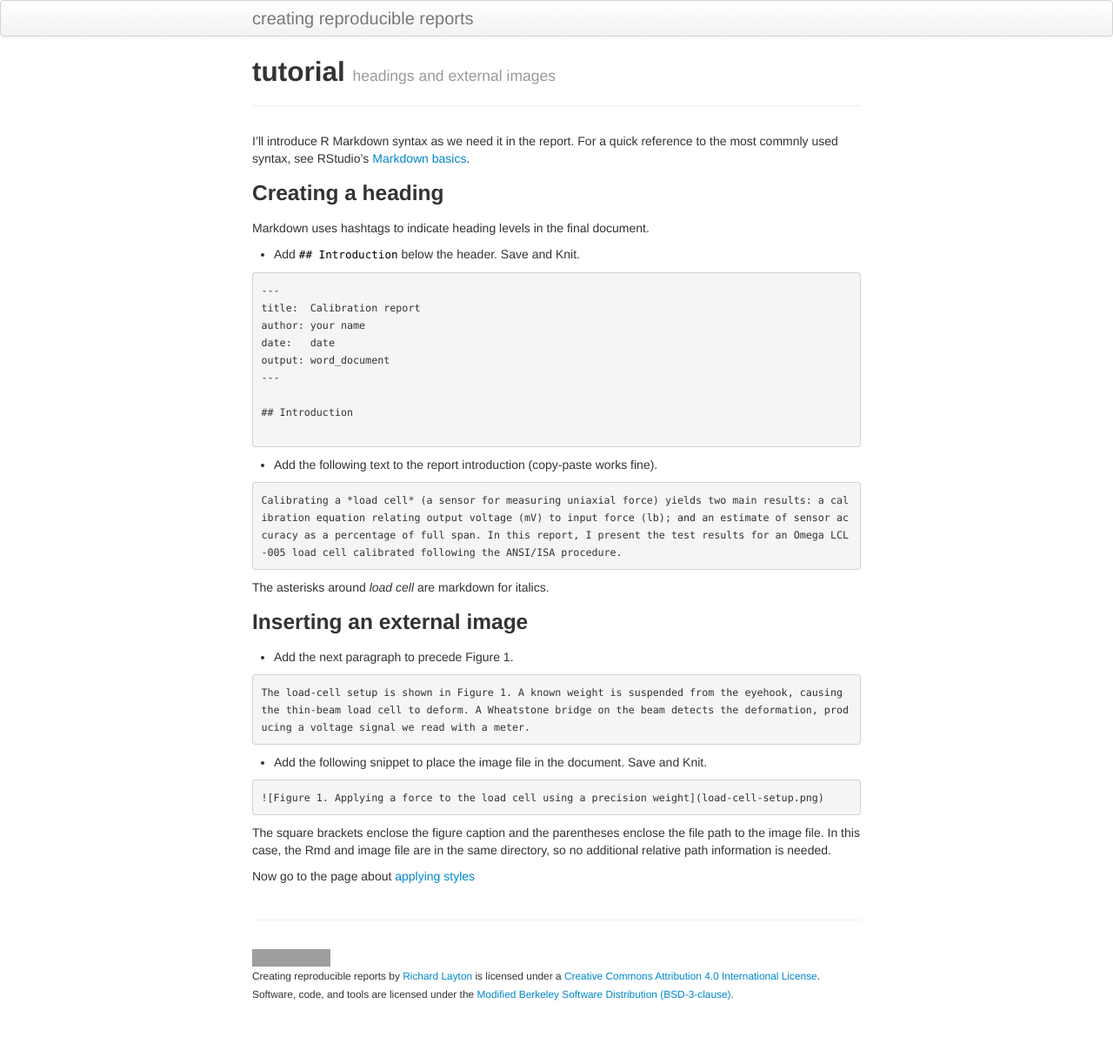
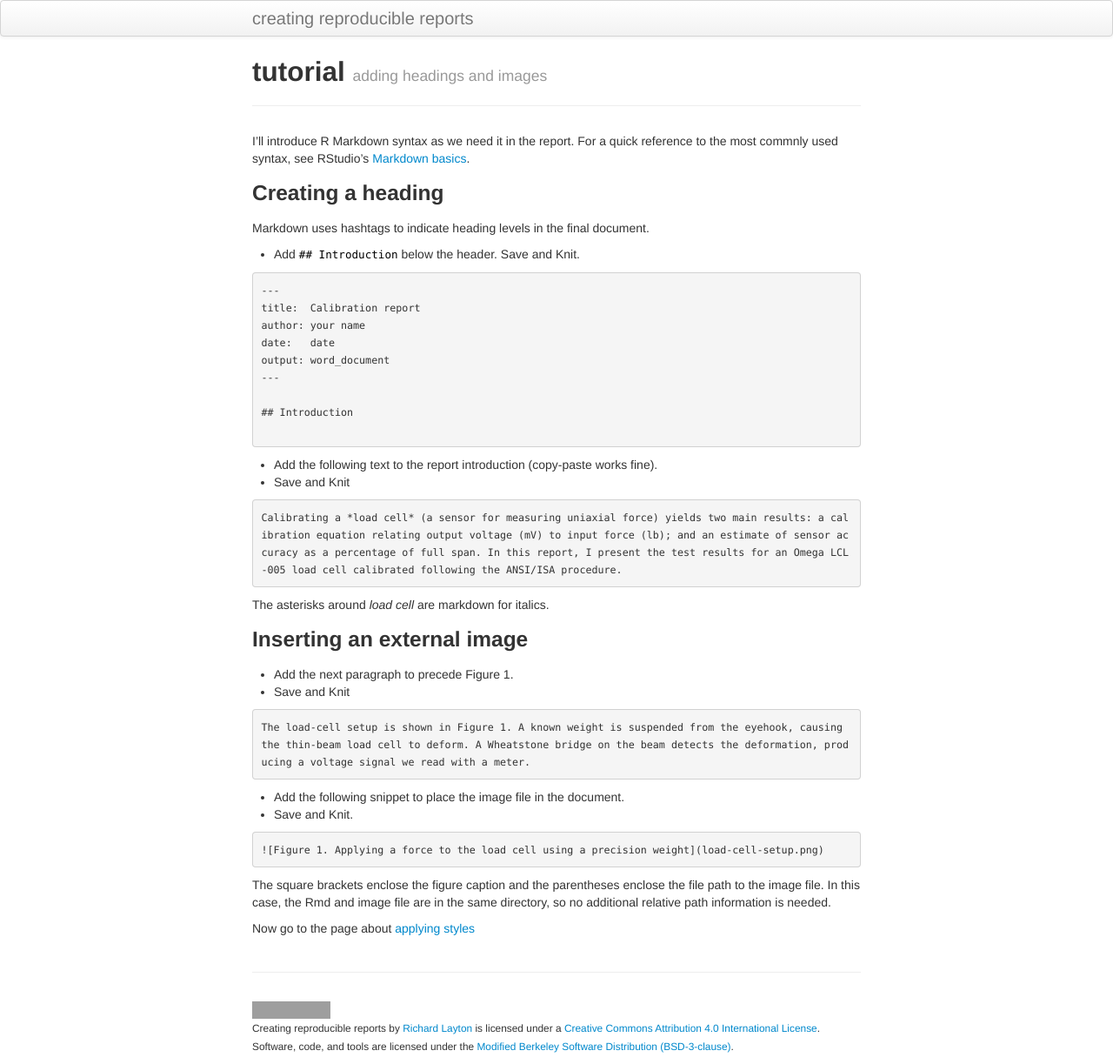
Before and after one commit to DSR-RHIT/creating-reproducible-reports, a Jekyll site: the page built from pages/headings-and-images.md, in a window 1280 px wide. Shown: the whole page at 87% size. Built offline with Jekyll 4.4.1, drawn with Linux system fonts in a browser that asks for light colours; before the commit the page ends 1163 px from its top, so only the background shows below that; grey boxes are pictures that could not be loaded.

Commit message:
tutorial

````diff
--- a/pages/headings-and-images.md
+++ b/pages/headings-and-images.md
@@ -1,7 +1,7 @@
 ---
 layout: page
 title:  tutorial
-tagline: headings and external images
+tagline: adding headings and images
 ---
 
 I'll introduce R Markdown syntax as we need it in the report. For a quick reference to the most commnly used syntax, see RStudio's  [Markdown basics](http://rmarkdown.rstudio.com/authoring_basics.html).
@@ -25,6 +25,7 @@ output: word_document
 ```
 
 - Add the following text to the report introduction (copy-paste works fine).
+- Save and Knit
 
 <pre><code>Calibrating a *load cell* (a sensor for measuring uniaxial force) yields two main results: a calibration equation relating output voltage (mV) to input force (lb); and an estimate of sensor accuracy as a percentage of full span. In this report, I present the test results for an Omega LCL-005 load cell calibrated following the ANSI/ISA procedure.
 </code></pre>
@@ -34,11 +35,13 @@ The asterisks around *load cell* are markdown for italics.
 ### Inserting an external image
 
 - Add the next paragraph to precede Figure 1.
+- Save and Knit
 
 <pre><code>The load-cell setup is shown in Figure 1. A known weight is suspended from the eyehook, causing the thin-beam load cell to deform. A Wheatstone bridge on the beam detects the deformation, producing a voltage signal we read with a meter.
 </code></pre>
 
-- Add the following snippet to place the image file in the document. Save and Knit.
+- Add the following snippet to place the image file in the document.
+- Save and Knit.
 
 ```
 ![Figure 1. Applying a force to the load cell using a precision weight](load-cell-setup.png)
````
Also changed, not shown: index.md (+1 -1 lines), pages/getting-started.md (+1 -1 lines), pages/initialize-Rmd.md (+1 -1 lines), pages/style-reference.md (+5 -2 lines).
